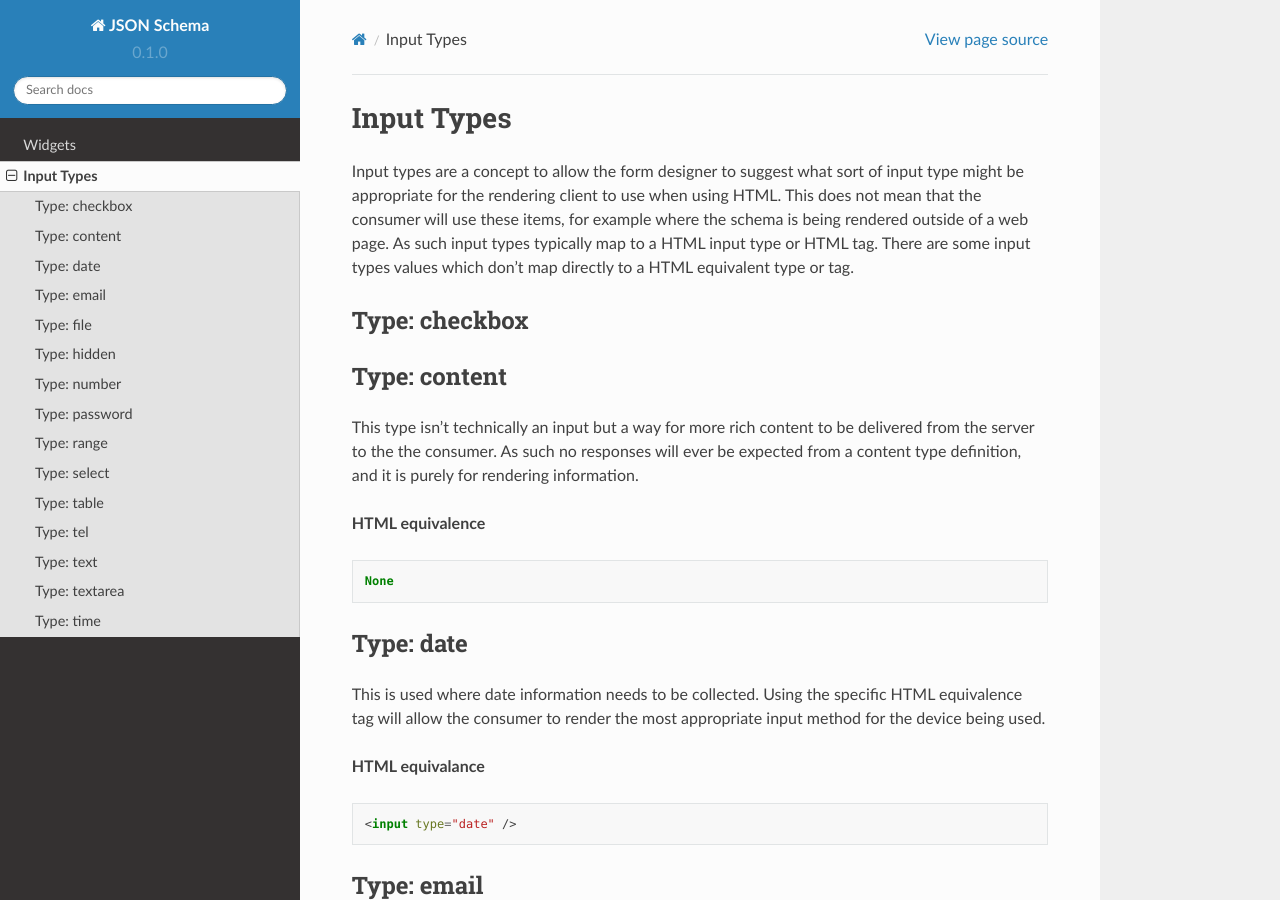
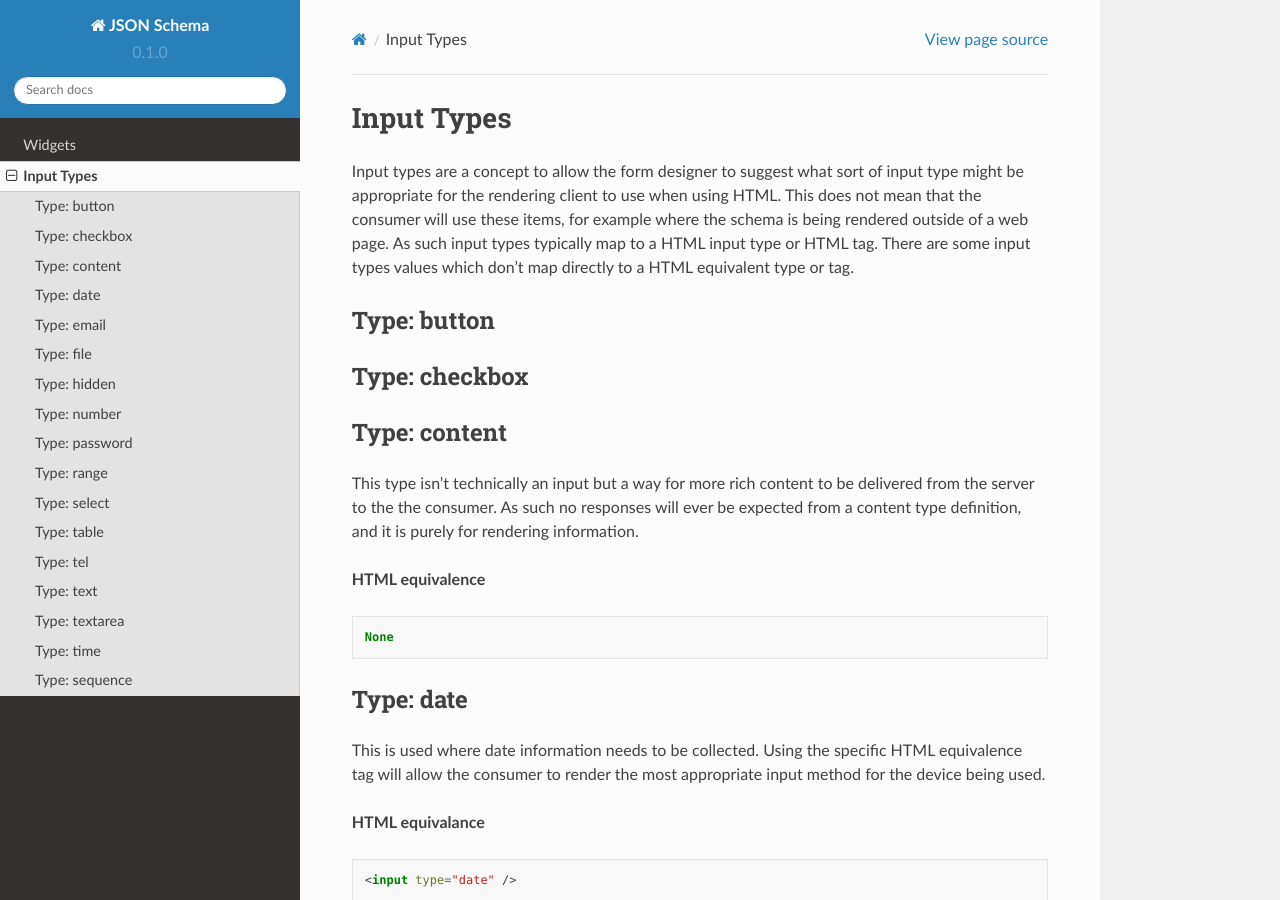
Before and after one commit to Mr-F/json-schemas, a Sphinx documentation site: the page built from docs/source/input_types.rst, in a window 1280 px wide and 900 px high. Built offline with Sphinx 7.4.7 and the Read the Docs theme 2.0.0, drawn with Linux system fonts in a browser that asks for light colours; pages that are not in the unit, such as notebooks, are missing from menus.

Commit message:
Missing types that we will need to support

```diff
--- a/docs/source/input_types.rst
+++ b/docs/source/input_types.rst
@@ -5,6 +5,9 @@ Input types are a concept to allow the form designer to suggest what sort of inp
 rendering client to use when using HTML.  This does not mean that the consumer will use these items, for example where
 the schema is being rendered outside of a web page.  As such input types typically map to a HTML input type or HTML tag.
 There are some input types values which don't map directly to a HTML equivalent type or tag.
+
+Type: button
+------------
 
 
 Type: checkbox
@@ -162,3 +165,7 @@ and store carriage returns in the values being submitted.
 
 Type: time
 ----------
+
+
+Type: sequence
+--------------
```
